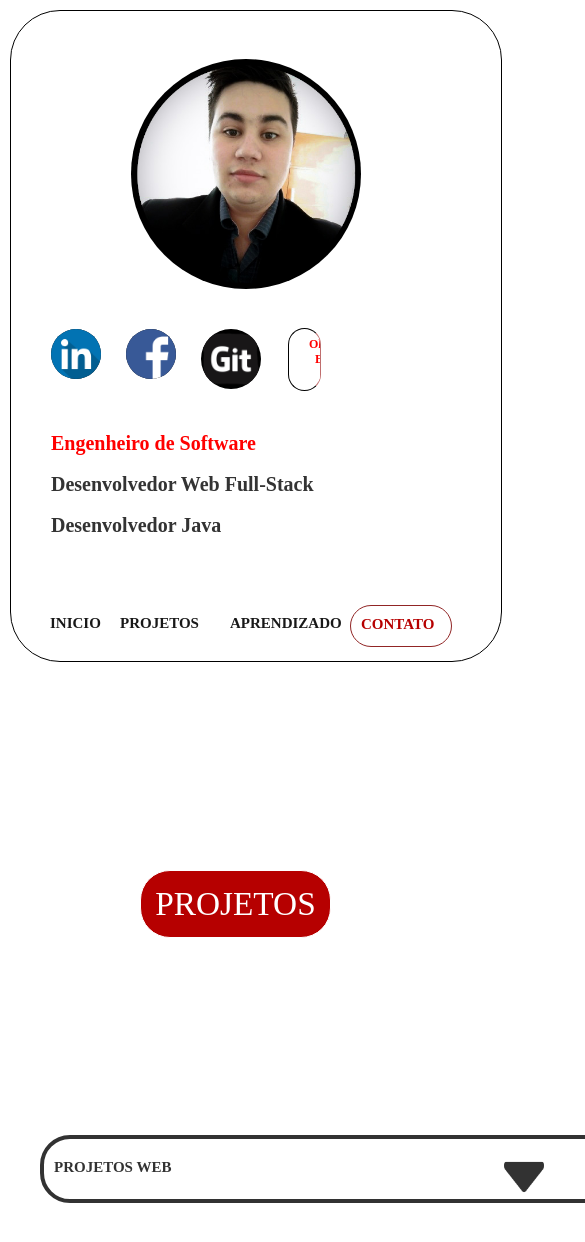
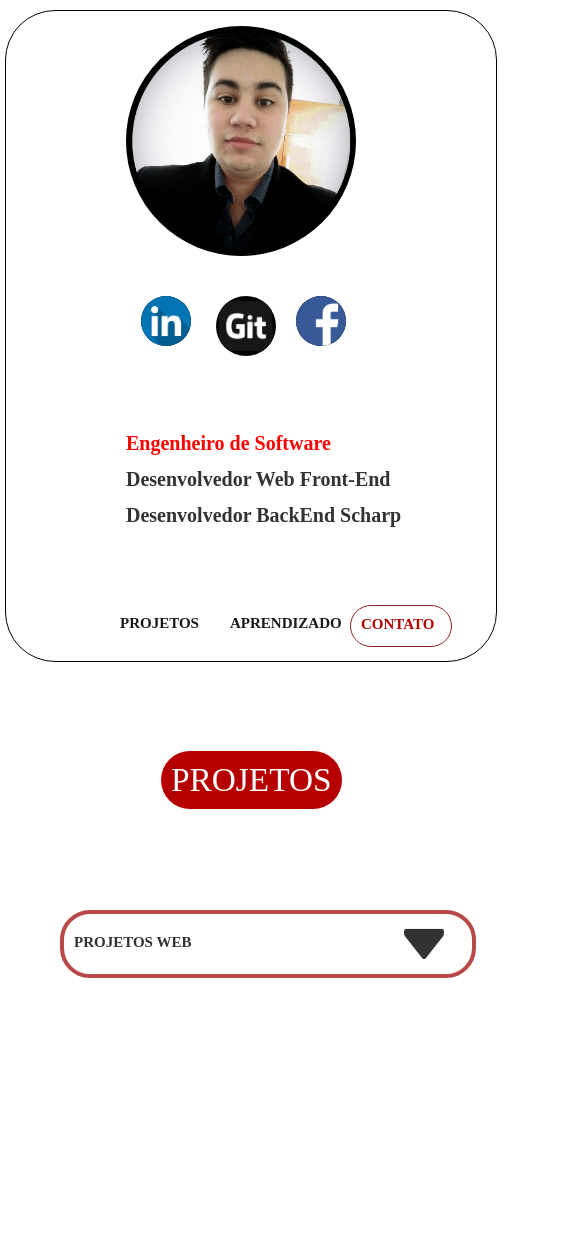
Before and after one commit to eliseu-modan/Projeto-Portfolio, a React app: page /#/Projetos in a window 390 px wide. Shown: the top 1242 px of the page, 585 px wide, since content can reach past the window. Built offline with nearby package versions, Linux system fonts and the light colour scheme.

Commit message:
Version Mobile

```diff
--- a/src/componentes/templates/Apresentacao.css
+++ b/src/componentes/templates/Apresentacao.css
@@ -113,7 +113,6 @@ left:450px;
     }
     @media (max-width:800px){
         .apresentação{
-            position: relative;
-            left: 300px;
+           display: none;
         }
     }
--- a/src/componentes/templates/InformacoesCabeçalhos.css
+++ b/src/componentes/templates/InformacoesCabeçalhos.css
@@ -97,7 +97,23 @@ background-color: black;
 }
 @media (max-width:800px){
     .DescricaoCabeçalho{
-        left: 10px;
+        left: 5px;
     }
+   #icon_linkedin{
+    position: absolute;
+    left:95px;
+   }
+   #icon_facebook{
+    position: absolute;
+    left:250px;
+   }
+   #Git_icon{
+    position: absolute;
+    left: 170px;
+   }
+   #nomeSoftware,#nomeWeb,#nomeJava{
+    position: absolute;
+    left: 120px;
+   }
 
 }
--- a/src/componentes/templates/InformacoesCabeçalhos.jsx
+++ b/src/componentes/templates/InformacoesCabeçalhos.jsx
@@ -68,9 +68,9 @@ setInterval(() => {
         return(
 
         <div ref={containerRef} className="DescricaoCabeçalho" >
-            <h4> <span  id="nomeSoftware"> Engenheiro de Software </span>
-            <br/><br /><span id="nomeWeb">Desenvolvedor Web Full-Stack</span>
-            <br /><br /><span id="nomeJava"> Desenvolvedor Java</span></h4>
+            <h4> <span  id="nomeSoftware">Engenheiro de Software </span>
+            <br/><br /><span id="nomeWeb">Desenvolvedor Web Front-End</span>
+            <br /><br /><span id="nomeJava"> Desenvolvedor BackEnd Scharp</span></h4>
 
 <a href="https://www.linkedin.com/in/eliseu-junior-b4801a1b6/"><img id="icon_linkedin" src={linkedin} width={50} /></a>
         <a href="https://web.facebook.com/junior.modanesi?_rdc=1&_rdr"><img  id="icon_facebook" src={Facebook} width={50} /></a>
--- a/src/componentes/templates/Menu.css
+++ b/src/componentes/templates/Menu.css
@@ -128,10 +128,15 @@
               z-index: 9;
 
             }
+
            }
            @media (max-width:800px){
             #navegaçao{
               position: absolute;
               left: 110px;
             }
+            #navegaçao__btnInicio{
+              display: none;
+            }
+
            }
--- a/src/main/App.css
+++ b/src/main/App.css
@@ -28,4 +28,5 @@ background-color: rgb(255, 255, 255);
     width: 200px;
 
  }
+
 }
--- a/src/main/App.jsx
+++ b/src/main/App.jsx
@@ -4,6 +4,7 @@ import Cabecalho from '../componentes/templates/Header'
 import InformacoesCabeçalhos from '../componentes/templates/InformacoesCabeçalhos'
 import Apresentacao from '../componentes/templates/Apresentacao'
 import Menu from '../componentes/templates/Menu'
+import Projetos from '../pages/Projetos'
 
 export default props =>
 
@@ -13,4 +14,5 @@ export default props =>
     <InformacoesCabeçalhos />
     <Apresentacao />
      <Menu />
+
 </div>
--- a/src/pages/Aprendizado.css
+++ b/src/pages/Aprendizado.css
@@ -137,6 +137,7 @@
             position: absolute;
             left: 10px;
             top: 10px;
+
         }
 
         @media (max-width:1400px){
@@ -186,10 +187,10 @@
             #aprendizado{
                 position: absolute;
                 left: -100px;
-                width: 100px;
+                width: 50px;
             }
             #conteudo{
-                width: 400px;
+                width: 350px;
                 left: 10px;
             }
             #iconGulp{
@@ -200,4 +201,12 @@
            top: 175px;
            left: 300px;
             }
+           #iconReact,#iconHtml,#iconCss,#iconJs,#iconGulp,#iconBootstrap,#iconJquery,#iconWebPack,#iconNpm,#iconNode
+           ,#iconJava,#iconMysql{
+            width: 50px;
+           }
+           #iconUml{
+            width: 100px;
+            left: 20px;
+           }
         }
--- a/src/pages/Contato.css
+++ b/src/pages/Contato.css
@@ -103,6 +103,8 @@ background-color: #ffffff;
     #contato{
         position: absolute;
         left: -50px;
+
+
     }
 }
 
@@ -117,5 +119,29 @@ background-color: #ffffff;
     #contato{
         position: absolute;
         left: -40px;
+        width:150px;
+
     }
+    #formulario{
+        width: 450px;
+    }
+     #digitarNome,#placeNome,#digitarEmail,#placeEmail{
+        width: 150px;
+        font-size: 20px;
+        padding: 2px;
+     }
+     #mensagem{
+        left: 38px;
+     }
+     #areaTexto{
+        left:10px;
+     }
+     .form-group{
+        width: 200px;
+     }
+     .submitFormulario{
+        position: absolute;
+        left: 220px;
+     }
+
 }
--- a/src/pages/Contato.jsx
+++ b/src/pages/Contato.jsx
@@ -12,7 +12,7 @@ export default props=>
 
   <div class="row">
     <div class="idcol">
-    <label id="digitarNome" for="exampleFormControlInput1" >Digite seu Nome</label>
+    <label id="digitarNome" for="exampleFormControlInput1" >Digite seu Nome :</label>
       <input id="placeNome" type="text" class="form-control" name="name" placeholder="Nome"></input>
     </div>
 
--- a/src/pages/Projetos.css
+++ b/src/pages/Projetos.css
@@ -19,7 +19,7 @@
     background-color:rgb(182 , 0 ,0);
 }
 
-#area__FrontEnd{
+    #area__FrontEnd{
     position: absolute;
     left: 20px;
     font-size: larger;
@@ -30,7 +30,7 @@
     padding-top: 20px;
     opacity: 80%;
     border-radius: 30px;
-    border: solid 4px rgb(0, 0, 0);
+    border: solid 4px rgb(168, 28, 28);
     background-color: #ffffff;
     color: black;
 }
@@ -57,7 +57,7 @@
      /* padding-right: 580px;  */
     padding-bottom:5000px ;
 background-color:#ffffff;
-
+display: none;
 /* border-radius: 35px; */
 
 
@@ -539,6 +539,58 @@ width: 500px;
 
 @media(max-width:800px){
 
+     #area__FrontEnd{
+     width: 250px;
+     top: -80px;
+
+    }
+    #projetos{
+        position: absolute;
+        top: 80px;
+       left:-110px;
+       width:190px;
+
+    }
+    #setaBaixo
+    {
+        position: absolute;
+        left: 330px;
+        top: -10px;
+    }
+   #conteudoCadastro,#conteudoCalculadora,#conteudoPortifolio,#conteudoProjetoSistemaERP,#conteudoProjetoGetPet{
+    width: 400px;
+   }
+   #conteudoProjetoGetPet{
+    left: -5px;
+   }
+   #nomeProjetoGetPet{
+    left:40px;
+   }
+   #informaçoesCadastro,#informaçoesCalculadora,#informaçoesPortifolio,#informaçoesProjetoSistema,#informaçoesProjetoGetPet{
+    width: 350px;
+   }
+   #imgcadastro,#imgusuario,#imglogin,#imgCalculadora,#imgPortifolio1,#imgPortifolio2,#imgInicio,#imgPainel,#imcrud{
+    width: 300px;
+    position: absolute;
+
+   }
+   #iconsCadastro,#iconsGetPet{
+    position: absolute;
+    top: 300px;
+   }
+   #iconsPortifolio{
+   position: absolute;
+   top: 600px;
+   }
+  #btndireita,#btndireitaPortifolio,#btndireitaSistema{
+    left: 20pc;
+  }
+  #btnesquerdaSistema{
+    left: 50px;
+  }
+
+
+
 
 
 }
```
